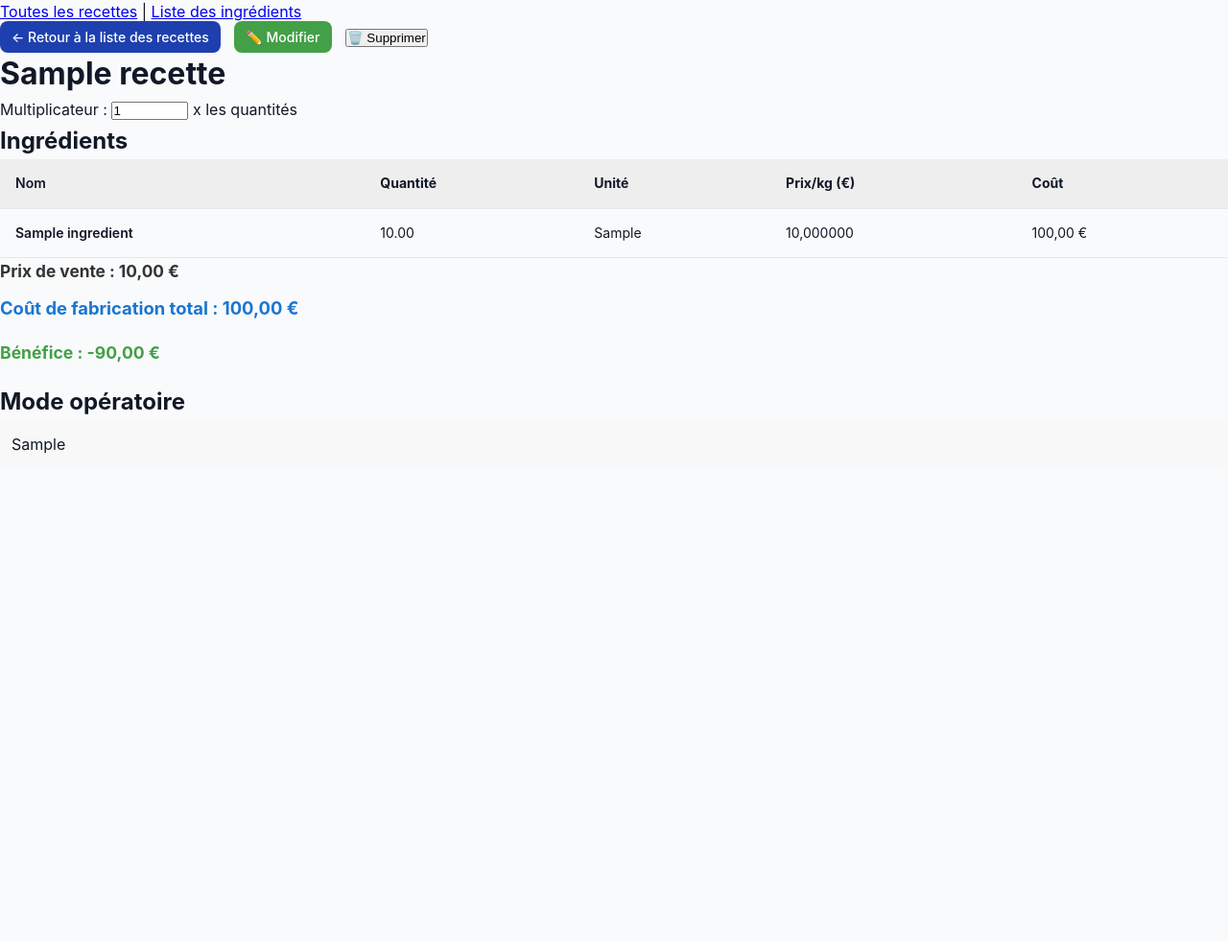
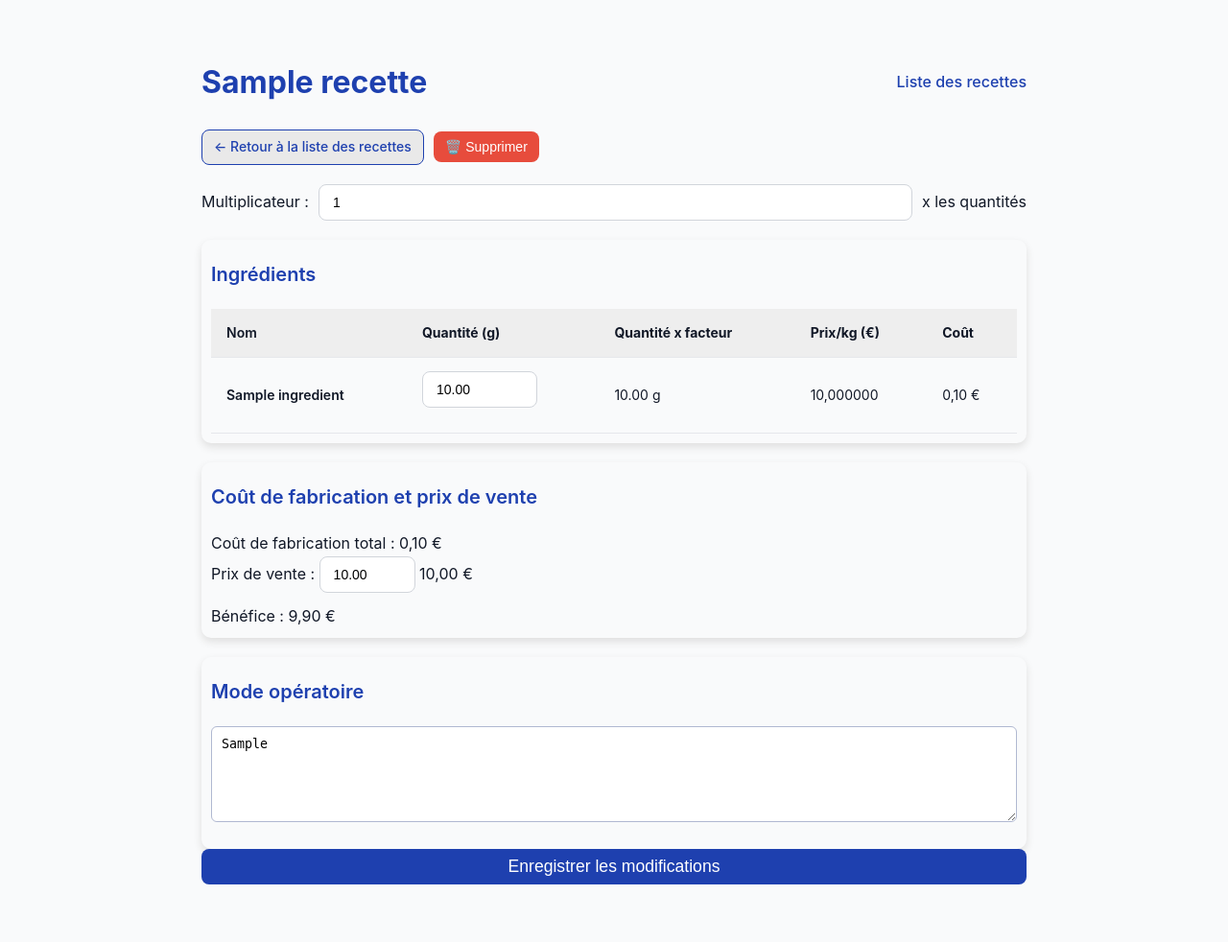
Before and after one commit to AGOYJ/LaBalanceDigitale, a PHP site: page /recette.php?id=1 in a window 1280 px wide. Shown: the whole page at 96% size. Before the commit the page ends 473 px from the top, so only its background shows below. Run offline with PHP 8.4, Linux system fonts and the light colour scheme; the visitor is signed in with stand-in values (Sample User, id 1); tables that the repository leaves empty hold one stand-in row (values such as "Sample post").

Commit message:
V1.2 modif possible directement dans la recette; fixe bug multiplicateur; fin form d'ajout

```diff
--- a/site_recettes/assets/css/style.css
+++ b/site_recettes/assets/css/style.css
@@ -9,6 +9,14 @@ body {
   background: #f9fafb;
   color: #111827;
   line-height: 1.6;
+}
+
+h2 {
+  font-size: 20px;
+  font-weight: 600;
+  margin-bottom: 20px;
+  margin-top: 10px;
+  color: #1E40AF;
 }
 .error {
   color:#e74c3c;
@@ -37,7 +45,7 @@ body {
 }
 
 .nav h1 {
-  font-size: 24px;
+  font-size: 32px;
   font-weight: 700;
   color: #1E40AF;
 }
@@ -77,7 +85,9 @@ body {
   display: flex;
   flex-direction: column;
   border-radius: 10px;
-  box-shadow: 0 2px 8px #eee;
+  box-shadow: 0 4px 8px #dfdfdf;
+  padding: 10px;
+  margin-top: 20px;
 }
 
 .add-recette-form-box label {
@@ -121,10 +131,29 @@ body {
   background: #1E3A8A;
 }
 
+.btn-secondary {
+  background: #e9e9e9;
+  color: #1E40AF;
+  border: 1px solid #1E40AF;
+  padding: 6px 12px;
+  border-radius: 8px;
+  font-size: 14px;
+  font-weight: 500;
+  cursor: pointer;
+  text-decoration: none;
+  transition: background 0.2s;
+}
+
+.btn-secondary:hover {
+  color: #ffffff;
+  background: #1E40AF;
+}
+
 .btn-view {
   background: #10B981;
   color: #fff;
-  padding: 8px 16px;
+  padding: 8px 12px;
+  border: none;
   border-radius: 8px;
   font-size: 13px;
   font-weight: 500;
--- a/site_recettes/ingredients_table_ajax.php
+++ b/site_recettes/ingredients_table_ajax.php
@@ -12,7 +12,7 @@
                 <form method="post">
                     <input type="hidden" name="id" value="<?= $ing['id'] ?>">
                     <input class="form-input" type="number" step="0.001" name="prix_kg" value="<?= htmlspecialchars($ing['prix_kg']) ?>" style="width: 100px;">
-                    <button type="submit" name="edit_ingredient" class="btn-primary">💾</button>
+                    <button type="submit" name="edit_ingredient" class="btn-view">💾</button>
                 </form>
             </td>
             <td><?= number_format($ing['prix_kg']/1000, 5, ',', ' ') ?></td>
--- a/site_recettes/recette.php
+++ b/site_recettes/recette.php
@@ -10,6 +10,7 @@ if (!$id) {
     echo '<p style="color:red;text-align:center;">Recette introuvable.</p>';
     exit;
 }
+
 // Récupérer la recette
 $stmt = $pdo->prepare('SELECT * FROM recettes WHERE id = ?');
 $stmt->execute([$id]);
@@ -18,29 +19,43 @@ if (!$recette) {
     echo '<p style="color:red;text-align:center;">Recette introuvable.</p>';
     exit;
 }
-// Récupérer les ingrédients avec prix_kg
-$sql = 'SELECT i.nom, ri.quantite, ri.unite, i.prix_kg FROM recette_ingredients ri JOIN ingredients i ON ri.ingredient_id = i.id WHERE ri.recette_id = ?';
+
+// Récupérer les ingrédients
+$sql = 'SELECT i.id, i.nom, ri.quantite, i.prix_kg FROM recette_ingredients ri JOIN ingredients i ON ri.ingredient_id = i.id WHERE ri.recette_id = ?';
 $ingredients = $pdo->prepare($sql);
 $ingredients->execute([$id]);
 $ingredients = $ingredients->fetchAll(PDO::FETCH_ASSOC);
-// Calcul du coût de fabrication
+
+// Traitement de la modification
+if ($_SERVER['REQUEST_METHOD'] === 'POST' && isset($_POST['update_recette'])) {
+    // Quantités
+    if (isset($_POST['quantites']) && isset($_POST['ingredient_ids'])) {
+        foreach ($_POST['ingredient_ids'] as $idx => $ing_id) {
+            $qte = floatval($_POST['quantites'][$idx]);
+            $stmt = $pdo->prepare('UPDATE recette_ingredients SET quantite = ? WHERE recette_id = ? AND ingredient_id = ?');
+            $stmt->execute([$qte, $id, $ing_id]);
+        }
+    }
+    // Mode opératoire
+    if (isset($_POST['mode_operatoire'])) {
+        $stmt = $pdo->prepare('UPDATE recettes SET mode_operatoire = ? WHERE id = ?');
+        $stmt->execute([$_POST['mode_operatoire'], $id]);
+    }
+    // Prix de vente
+    if (isset($_POST['prix_vente'])) {
+        $stmt = $pdo->prepare('UPDATE recettes SET prix_vente = ? WHERE id = ?');
+        $stmt->execute([floatval($_POST['prix_vente']), $id]);
+    }
+    header("Location: recette.php?id=$id");
+    exit;
+}
+
+// Recalcul du coût total
 $cout_total = 0;
 foreach ($ingredients as $ing) {
     $qte = floatval($ing['quantite']);
     $prix_kg = floatval($ing['prix_kg']);
-    $unite = strtolower(trim($ing['unite']));
-    $cout = 0;
-    if ($prix_kg > 0) {
-        if ($unite === 'g' || $unite === 'gramme' || $unite === 'grammes') {
     $cout = ($qte / 1000) * $prix_kg;
-        } elseif ($unite === 'kg' || $unite === 'kilogramme' || $unite === 'kilogrammes') {
-            $cout = $qte * $prix_kg;
-        } elseif ($unite === 'l' || $unite === 'litre' || $unite === 'litres') {
-            $cout = $qte * $prix_kg; // suppose prix_kg = prix/L pour liquides
-        } else {
-            $cout = $qte * $prix_kg;
-        }
-    }
     $cout_total += $cout;
 }
 ?>
@@ -53,109 +68,117 @@ foreach ($ingredients as $ing) {
     <script>
     function updateQuantities() {
         const mult = parseFloat(document.getElementById('mult').value) || 1;
-        document.querySelectorAll('.qte').forEach(function(input) {
-            const base = parseFloat(input.getAttribute('data-base'));
-            input.textContent = (base * mult).toFixed(2);
+        // Quantités multipliées
+        document.querySelectorAll('.qte-mult').forEach(function(span) {
+            const base = parseFloat(span.getAttribute('data-base'));
+            span.textContent = (base * mult).toFixed(2);
         });
-        // Mettre à jour le coût total
+        // Coût par ingrédient
+        document.querySelectorAll('tr[data-cout-base]').forEach(function(row) {
+            const base = parseFloat(row.getAttribute('data-cout-base'));
+            const coutCell = row.querySelector('td:last-child span');
+            coutCell.textContent = (base * mult).toFixed(2).replace('.', ',') + ' €';
+        });
+        // Coût total
         let total = 0;
         document.querySelectorAll('tr[data-cout-base]').forEach(function(row) {
             const base = parseFloat(row.getAttribute('data-cout-base'));
             total += base * mult;
         });
         document.getElementById('cout-total').textContent = total.toFixed(2).replace('.', ',') + ' €';
-        updateBenefice();
+        // Prix de vente
+        const prixVenteInput = document.getElementById('prix_vente');
+        const prixVenteBase = parseFloat(prixVenteInput.getAttribute('data-base')) || 0;
+        const prixVenteMult = prixVenteInput.value ? parseFloat(prixVenteInput.value) * mult : prixVenteBase * mult;
+        document.getElementById('prix-vente-affichage').textContent = prixVenteMult.toFixed(2).replace('.', ',') + ' €';
+        updateBenefice(prixVenteMult, total);
     }
-    function updateBenefice() {
-        const prixVente = parseFloat(document.getElementById('prix_vente').value) || 0;
-        const cout = parseFloat(document.getElementById('cout-total').textContent.replace(',', '.')) || 0;
+    function updateBenefice(prixVenteMult = null, cout = null) {
+        if (prixVenteMult === null) {
             const mult = parseFloat(document.getElementById('mult').value) || 1;
-        const benef = prixVente - cout;
-        document.getElementById('benefice-block').textContent = prixVente > 0 ? 'Bénéfice : ' + benef.toFixed(2).replace('.', ',') + ' €' : '';
+            const prixVenteInput = document.getElementById('prix_vente');
+            const prixVenteBase = parseFloat(prixVenteInput.getAttribute('data-base')) || 0;
+            prixVenteMult = prixVenteInput.value ? parseFloat(prixVenteInput.value) * mult : prixVenteBase * mult;
+            cout = parseFloat(document.getElementById('cout-total').textContent.replace(',', '.')) || 0;
         }
-    document.getElementById('prix_vente').addEventListener('input', updateBenefice);
-    window.onload = function() { updateBenefice(); };
+        const benef = prixVenteMult - cout;
+        document.getElementById('benefice-block').textContent = prixVenteMult > 0
+            ? 'Bénéfice : ' + benef.toFixed(2).replace('.', ',') + ' €'
+            : '';
+    }
+    document.addEventListener('DOMContentLoaded', function() {
+        document.getElementById('mult').addEventListener('input', updateQuantities);
+        document.getElementById('prix_vente').addEventListener('input', updateQuantities);
+        updateQuantities();
+    });
     </script>
 </head>
 <body>
-<nav class="menu">
-    <a href="index.php">Toutes les recettes</a> |
-    <a href="ingredients.php">Liste des ingrédients</a>
-</nav>
-<?php
-// Suppression de la recette si demandé
-if (isset($_POST['delete_recette']) && $_POST['delete_recette'] == $recette['id']) {
-    // Supprimer les liaisons ingrédients
-    $del1 = $pdo->prepare('DELETE FROM recette_ingredients WHERE recette_id = ?');
-    $del1->execute([$recette['id']]);
-    // Supprimer la recette
-    $del2 = $pdo->prepare('DELETE FROM recettes WHERE id = ?');
-    $del2->execute([$recette['id']]);
-    header('Location: recettes.php?deleted=1');
-    exit;
-}
-?>
-<div class="recette-box">
-    <a href="recettes.php" class="btn-primary" style="margin-bottom:18px;">← Retour à la liste des recettes</a>
-    <a href="modifier_recette.php?id=<?= $recette['id'] ?>" class="btn-primary" style="margin-left:10px;background:#43a047;">✏️ Modifier</a>
-    <form method="post" onsubmit="return confirm('Êtes-vous sûr de vouloir supprimer cette recette ? Cette action est irréversible.');" style="display:inline-block;margin-left:10px;">
-        <input type="hidden" name="delete_recette" value="<?= $recette['id'] ?>">
-        <button type="submit" class="btn-suppr">🗑️ Supprimer</button>
-    </form>
+    <div class="page-box">
+        <div class="nav">
             <h1><?= htmlspecialchars($recette['titre']) ?></h1>
+            <a href="recettes.php">Liste des recettes</a>
+        </div>
+        <div class="form-box">
+            <a href="recettes.php" class="btn-secondary">← Retour à la liste des recettes</a>
+            <button type="submit" formaction="?delete=<?= $recette['id'] ?>" class="btn-primary" style="background:#e74c3c;" onclick="return confirm('Êtes-vous sûr de vouloir supprimer cette recette ? Cette action est irréversible.');">🗑️ Supprimer</button>
+        </div>
+        <div class="form-box">
             <label>Multiplicateur :</label>
-    <input type="number" id="mult" value="1" min="0.1" step="0.1" style="width:80px;" onchange="updateQuantities()"> <span>x les quantités</span>
+            <input type="number" id="mult" value="1" min="0.1" step="0.1" style="width:80px;"> <span>x les quantités</span>
+        </div>
+
+        <form method="post">
+            <input type="hidden" name="update_recette" value="1">
+
+            <div class="add-recette-form-box">
                 <h2>Ingrédients</h2>
                 <table class="ingredients-table">
                     <tr style="background:#eee;font-weight:bold;">
                         <td>Nom</td>
-            <td>Quantité</td>
-            <td>Unité</td>
+                        <td>Quantité (g)</td>
+                        <td>Quantité x facteur</td>
                         <td>Prix/kg (€)</td>
                         <td>Coût</td>
                     </tr>
-        <?php foreach ($ingredients as $ing):
+                    <?php foreach ($ingredients as $idx => $ing):
                         $qte = floatval($ing['quantite']);
                         $prix_kg = floatval($ing['prix_kg']);
-            $unite = strtolower(trim($ing['unite']));
-            $cout = 0;
-            if ($prix_kg > 0) {
-                if ($unite === 'g' || $unite === 'gramme' || $unite === 'grammes') {
                         $cout = ($qte / 1000) * $prix_kg;
-                } elseif ($unite === 'kg' || $unite === 'kilogramme' || $unite === 'kilogrammes') {
-                    $cout = $qte * $prix_kg;
-                } elseif ($unite === 'l' || $unite === 'litre' || $unite === 'litres') {
-                    $cout = $qte * $prix_kg;
-                } else {
-                    $cout = $qte * $prix_kg;
-                }
-            }
                     ?>
                     <tr data-cout-base="<?= htmlspecialchars($cout) ?>">
                         <td><?= htmlspecialchars($ing['nom']) ?></td>
-            <td><span class="qte" data-base="<?= htmlspecialchars($ing['quantite']) ?>"><?= htmlspecialchars($ing['quantite']) ?></span></td>
-            <td><?= htmlspecialchars($ing['unite']) ?></td>
+                        <td>
+                            <input type="number" name="quantites[]" value="<?= htmlspecialchars($ing['quantite']) ?>" step="0.01" style="width: 120px;">
+                            <input type="hidden" name="ingredient_ids[]" value="<?= htmlspecialchars($ing['id']) ?>">
+                        </td>
+                        <td>
+                            <span class="qte-mult" data-base="<?= htmlspecialchars($ing['quantite']) ?>"><?= htmlspecialchars($ing['quantite']) ?></span> g
+                        </td>
                         <td><?= number_format($ing['prix_kg'], 6, ',', ' ') ?></td>
                         <td><span><?= number_format($cout, 2, ',', ' ') ?> €</span></td>
                     </tr>
                     <?php endforeach; ?>
                 </table>
-    <div style="margin-bottom:10px;font-weight:bold;font-size:1.08em;color:#333;">
-        Prix de vente : <span id="prix-vente-affichage"><?= isset($recette['prix_vente']) ? number_format($recette['prix_vente'], 2, ',', ' ') : '0,00' ?> €</span>
             </div>
-    <div style="margin-bottom:18px;font-weight:bold;font-size:1.15em;color:#1976d2;">
+            <div class="add-recette-form-box">
+                <h2>Coût de fabrication et prix de vente</h2>
+                <div>
                     Coût de fabrication total : <span id="cout-total"><?= number_format($cout_total, 2, ',', ' ') ?> €</span>
                 </div>
-    <div id="benefice-block" style="margin-bottom:18px;font-weight:bold;font-size:1.1em;color:#43a047;">
-        <?php
-        if (isset($recette['prix_vente']) && $recette['prix_vente'] > 0) {
-            $benefice = $recette['prix_vente'] - $cout_total;
-            echo 'Bénéfice : ' . number_format($benefice, 2, ',', ' ') . ' €';
-        }
-        ?>
+                <div>
+                    Prix de vente :
+                    <input type="number" id="prix_vente" name="prix_vente" data-base="<?= isset($recette['prix_vente']) ? htmlspecialchars($recette['prix_vente']) : '0' ?>" value="<?= isset($recette['prix_vente']) ? htmlspecialchars($recette['prix_vente']) : '0' ?>" min="0" step="0.01" style="width:100px;">
+                    <span id="prix-vente-affichage"><?= isset($recette['prix_vente']) ? number_format($recette['prix_vente'], 2, ',', ' ') : '0,00' ?> €</span>
                 </div>
+                <div id="benefice-block"></div>
+            </div>
+            <div class="add-recette-form-box">
                 <h2>Mode opératoire</h2>
-    <div style="white-space:pre-line; background:#f8f8f8; border-radius:6px; padding:12px;"> <?= htmlspecialchars($recette['mode_operatoire']) ?> </div>
+                <textarea name="mode_operatoire" style="width:100%;height:100px;border-radius:6px;border:1px solid #b0b8d1;padding:10px;margin-bottom:18px;"><?= htmlspecialchars($recette['mode_operatoire']) ?></textarea>
+            </div>
+            <button type="submit" class="btn-primary" style="width:100%;font-size:1.1em;">Enregistrer les modifications</button>
+        </form>
     </div>
 </body>
 </html>
--- a/site_recettes/recettes_table_ajax.php
+++ b/site_recettes/recettes_table_ajax.php
@@ -8,7 +8,7 @@
     <tr>
         <td><?= htmlspecialchars($recette['titre']) ?></td>
         <td><?= htmlspecialchars($recette['date_creation']) ?></td>
-        <td><a href="recette.php?id=<?= $recette['id'] ?>" class="btn btn-view">Détails</a></td>
+        <td><a href="recette.php?id=<?= $recette['id'] ?>" class="btn-view">Détails</a></td>
     </tr>
     <?php endforeach; ?>
 </table>
```
Also changed, not shown: site_recettes/ajouter_recette.php (+57 -29 lines), site_recettes/modifier_recette.php (deleted, +0 -191 lines). Lines whose indentation alone changed are shown as unchanged.
